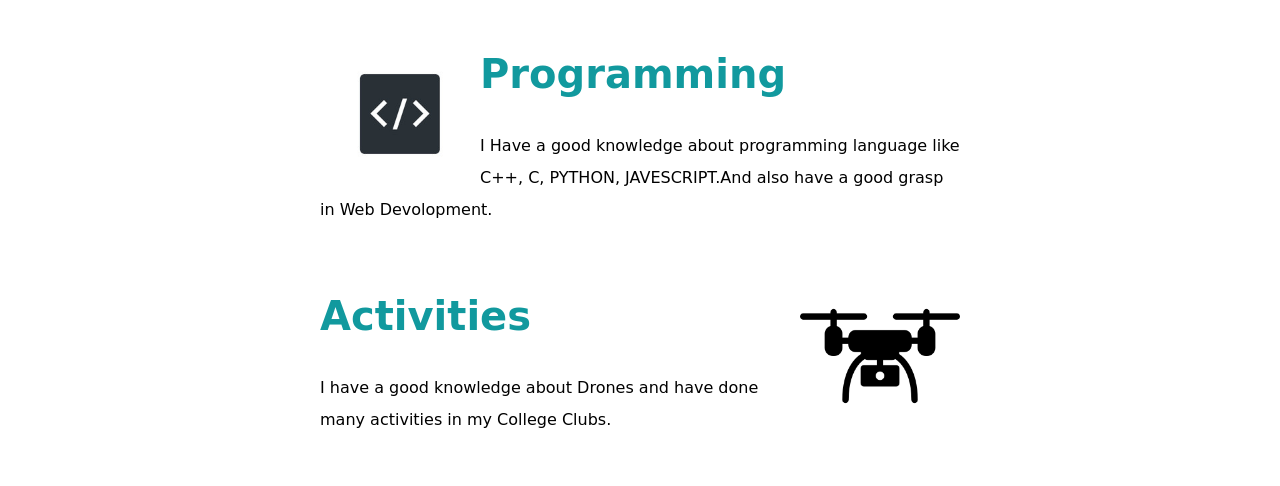
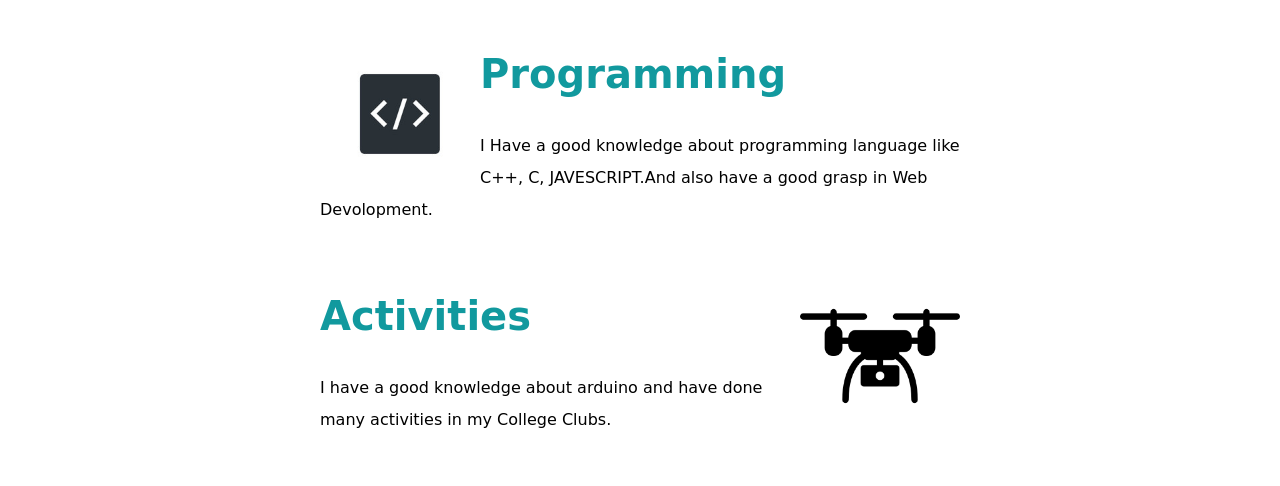
Before and after one commit to djbhatt123/Debraj_Website, a plain HTML site: page index.html in a window 1280 px wide. Shown: the part 1260-1746 px from the top of the page. Drawn offline with Linux system fonts and the light colour scheme; a web font is replaced by a local one.

Commit message:
Update index.html

```diff
--- a/index.html
+++ b/index.html
@@ -39,13 +39,13 @@ I have also qualified IIT Madras Entrance and joined the course (Programming & D
             <div class="skill-row">
                 <img class="Coding_Language" src="Coding_Picture.jpg" alt="Coding_Picture" width="25%" >
                 <h3>Programming</h3>
-                <p>I Have a good knowledge about programming language like C++, C, PYTHON, JAVESCRIPT.And also have a good
+                <p>I Have a good knowledge about programming language like C++, C, JAVESCRIPT.And also have a good
                     grasp in Web Devolopment.</p>
             </div>
             <div class="skill-row">
                 <img class="Drone" src="Drone.png" alt="Drone" width="25%">
                 <h3>Activities</h3>
-                <p style="margin-bottom: 78px;"> I have a good knowledge about Drones and have done many activities in my College Clubs.</p>
+                <p style="margin-bottom: 78px;"> I have a good knowledge about arduino and have done many activities in my College Clubs.</p>
             </div>
         </div>
         <hr>
```
